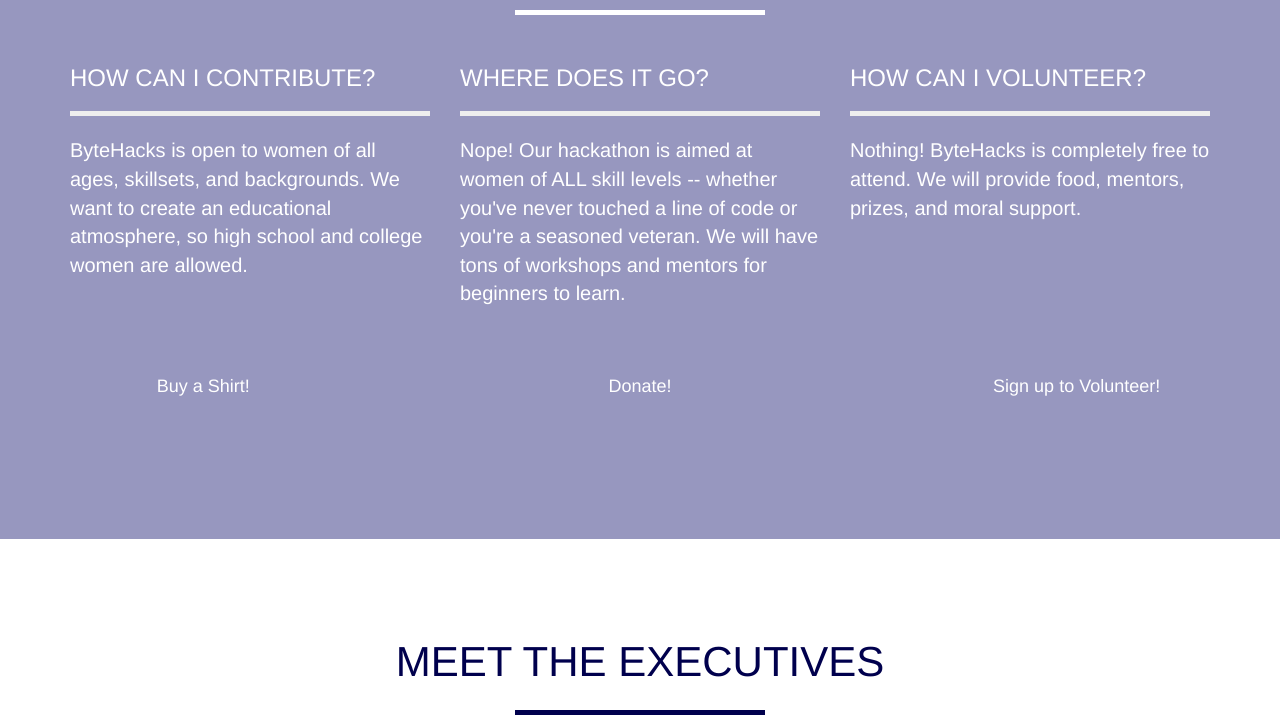
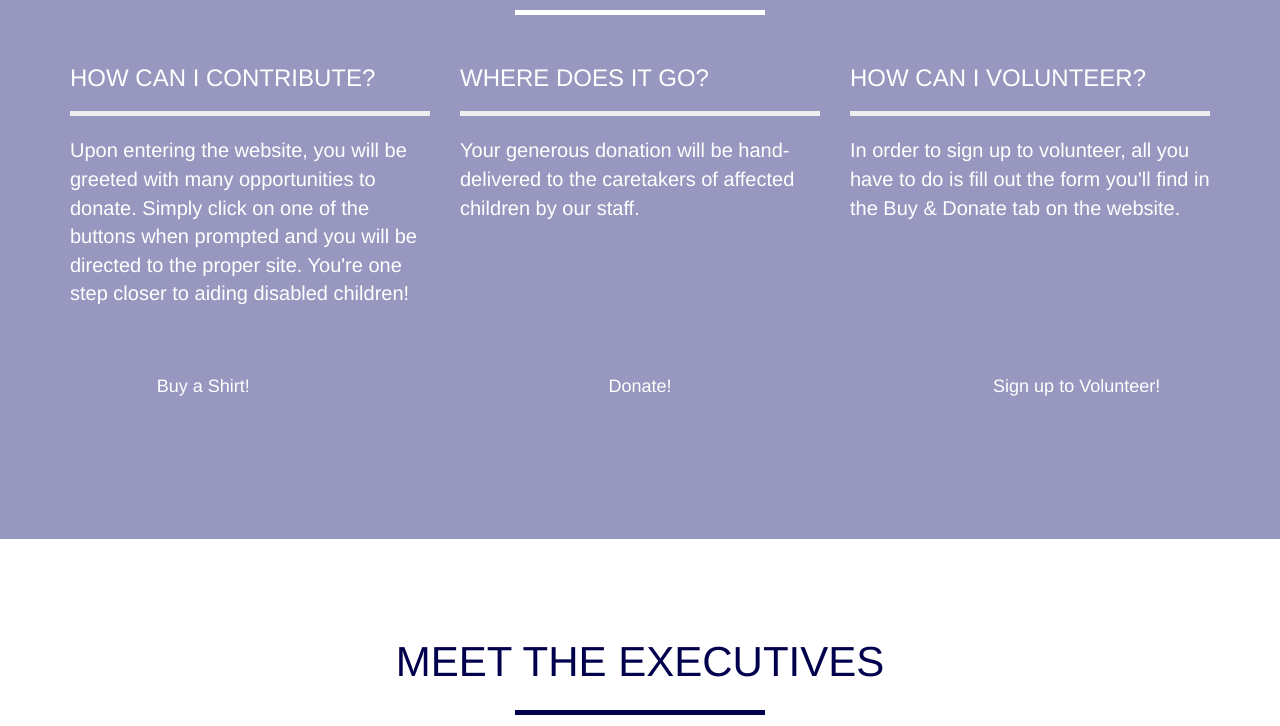
Before and after one commit to typicalmonica/tdfa-draft, a website with bundled scripts: page index.html in a window 1280 px wide. Shown: the part 1120-1846 px from the top of the page. Built offline with nearby package versions, Linux system fonts and the light colour scheme; a script that the page names is missing; files whose address does not match are found by name.

Commit message:
Update index.html

```diff
--- a/index.html
+++ b/index.html
@@ -124,17 +124,17 @@
                 <div class="col-sm-4 portfolio-item">
                     <h3>How can I contribute?</h3>
 									<hr>
-									<p>ByteHacks is open to women of all ages, skillsets, and backgrounds. We want to create an educational atmosphere, so high school and college women are allowed.</p>
+									<p>Upon entering the website, you will be greeted with many opportunities to donate. Simply click on one of the buttons when prompted and you will be directed to the proper site. You're one step closer to aiding disabled children!</p>
                 </div>
                 <div class="col-sm-4 portfolio-item">
                     <h3>Where does it go?</h3>
 									<hr>
-									<p>Nope! Our hackathon is aimed at women of ALL skill levels -- whether you've never touched a line of code or you're a seasoned veteran. We will have tons of workshops and mentors for beginners to learn.</p>
+									<p>Your generous donation will be hand-delivered to the caretakers of affected children by our staff.</p>
                 </div>
                 <div class="col-sm-4 portfolio-item">
                     <h3>How can I volunteer?</h3>
 									<hr>
-									<p>Nothing! ByteHacks is completely free to attend. We will provide food, mentors, prizes, and moral support. </p>
+									<p>In order to sign up to volunteer, all you have to do is fill out the form you'll find in the Buy & Donate tab on the website.</p>
 
                 </div>
 						</div>
```
